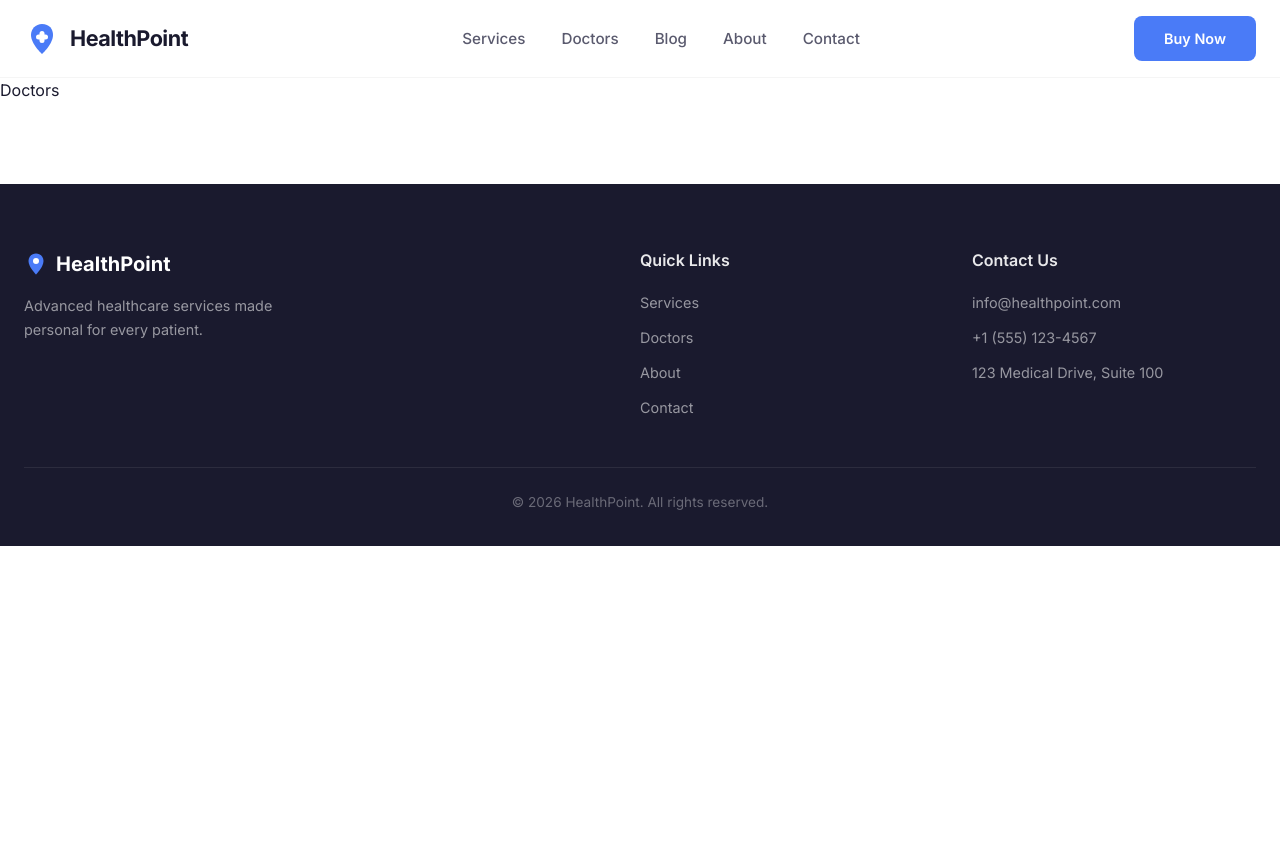
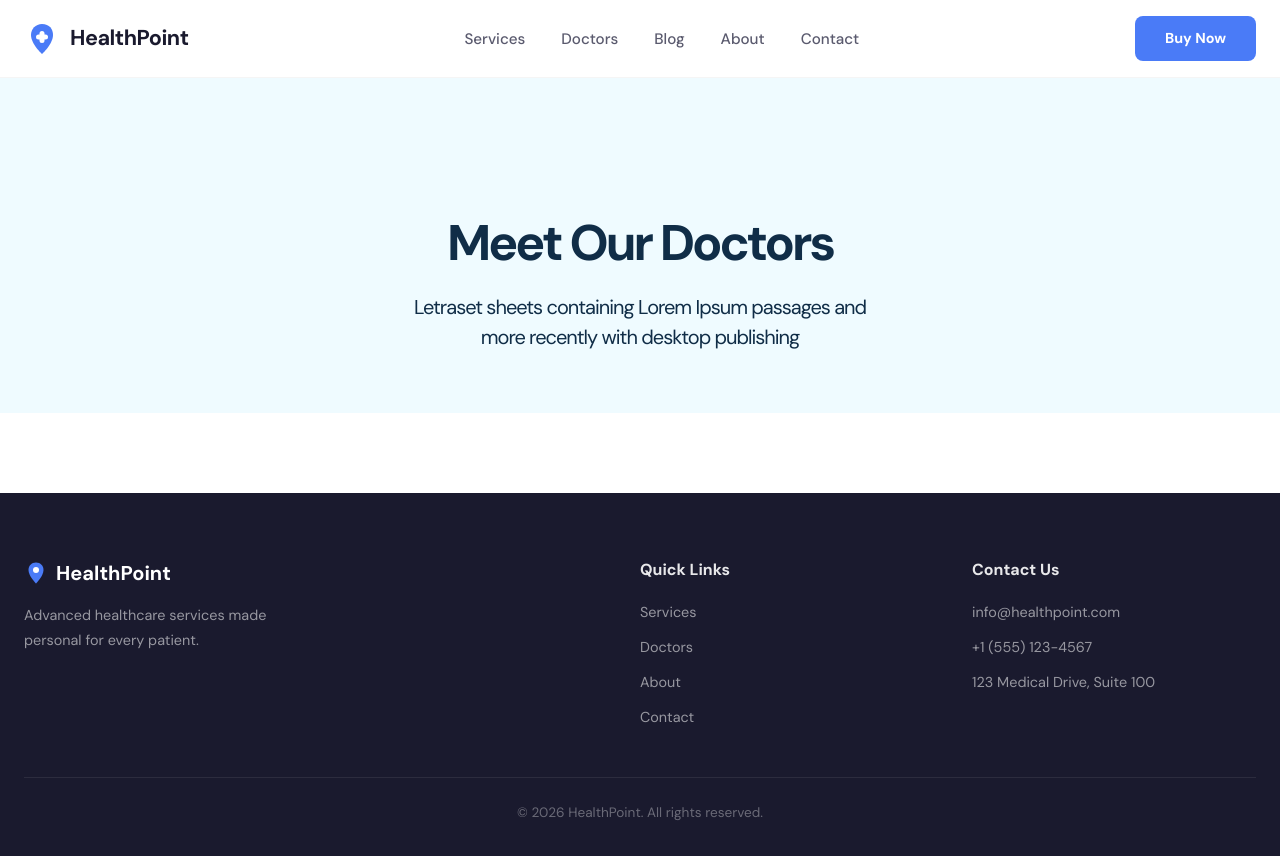
Before and after one commit to Lienkulet/MedPrestige, a Next.js app: page /doctors in a window 1280 px wide. Before the commit the page ends 800 px from the top, so only its background shows below. Built offline with nearby package versions, Linux system fonts and the light colour scheme.

Commit message:
new PagesHero Component

```diff
--- a/src/app/about/page.jsx
+++ b/src/app/about/page.jsx
@@ -1,8 +1,9 @@
 import React from 'react'
+import PagesHero from '../components/PagesHero/PagesHero'
 
 const About = () => {
   return (
-    <div>About</div>
+    <PagesHero title={'About Us'} subtitle={'Letraset sheets containing Lorem Ipsum passages and more recently with desktop publishing'} />
   )
 }
 
--- /dev/null
+++ b/src/app/components/PagesHero/PagesHero.css
@@ -0,0 +1,30 @@
+.pages-hero {
+    background-color: #EFFBFF;
+    padding: 135px 0px 61px 0px;
+    text-align: center;
+  }
+
+  .pages-hero-content {
+    max-width: 462px;
+    margin: 0 auto;
+  }
+
+  .pages-hero h1 {
+    font-size: 50px;
+    font-weight: 700;
+    color: #102D47;
+    line-height: 60px !important;
+    letter-spacing: -3px;
+    margin-bottom: 19px;
+    padding: 0;
+  }
+
+  .pages-hero p {
+    font-size: 20px;
+    font-weight: 400;
+    color: #102D47;
+    line-height: 30px;
+    letter-spacing: -1px;
+    padding: 0;
+    margin: 0;
+  }
--- /dev/null
+++ b/src/app/components/PagesHero/PagesHero.jsx
@@ -0,0 +1,15 @@
+import React from 'react'
+import './PagesHero.css'
+
+const PagesHero = ({ title, subtitle }) => {
+  return (
+    <section className="pages-hero">
+      <div className="pages-hero-content">
+        <h1>{title}</h1>
+        <p>{subtitle}</p>
+      </div>
+    </section>
+  )
+}
+
+export default PagesHero
--- a/src/app/contact/page.jsx
+++ b/src/app/contact/page.jsx
@@ -1,8 +1,11 @@
 import React from 'react'
+import PagesHero from '../components/PagesHero/PagesHero'
 
 const Contact = () => {
   return (
-    <div>Contact</div>
+    <div>
+      <PagesHero title={'Contact Us'} subtitle={'Letraset sheets containing Lorem Ipsum passages and more recently with desktop publishing'} />
+    </div>
   )
 }
 
--- a/src/app/doctors/page.jsx
+++ b/src/app/doctors/page.jsx
@@ -1,8 +1,9 @@
 import React from 'react'
+import PagesHero from '../components/PagesHero/PagesHero'
 
 const Doctors = () => {
   return (
-    <div>Doctors</div>
+    <PagesHero title={'Meet Our Doctors'} subtitle={'Letraset sheets containing Lorem Ipsum passages and more recently with desktop publishing'} />
   )
 }
 
--- a/src/app/globals.css
+++ b/src/app/globals.css
@@ -30,8 +30,7 @@ html {
 }
 
 body {
-  font-family: "Inter", -apple-system, BlinkMacSystemFont, "Segoe UI", Roboto,
-  sans-serif;
+  font-family: 'DM Sans', sans-serif;
   color: var(--text-dark);
   background: var(--bg-white);
   line-height: 1.6;
--- a/src/app/layout.js
+++ b/src/app/layout.js
@@ -15,14 +15,14 @@ export default function RootLayout({ children }) {
             <link rel="preconnect" href="https://fonts.googleapis.com" />
             <link rel="preconnect" href="https://fonts.gstatic.com" crossOrigin="anonymous" />
             <link
-                href="https://fonts.googleapis.com/css2?family=Inter:wght@400;500;600;700;800&display=swap"
+                href="https://fonts.googleapis.com/css2?family=DM+Sans:wght@400;500;700&display=swap"
                 rel="stylesheet"
             />
         </head>
         <body>
-        <Navbar />
-        {children}
-        <Footer />
+            <Navbar />
+            {children}
+            <Footer />
         </body>
         </html>
     );
--- a/src/app/services/page.jsx
+++ b/src/app/services/page.jsx
@@ -1,8 +1,9 @@
 import React from 'react'
+import PagesHero from '../components/PagesHero/PagesHero'
 
 const Services = () => {
   return (
-    <div>Services</div>
+    <PagesHero title={'Services'} subtitle={'Letraset sheets containing Lorem Ipsum passages and more recently with desktop publishing'} />
   )
 }
 
```
Also changed, not shown: src/app/doctors/[doctorID]/page.jsx (added, +10 -0 lines), src/app/services/[serviceID]/page.jsx (added, +10 -0 lines).
